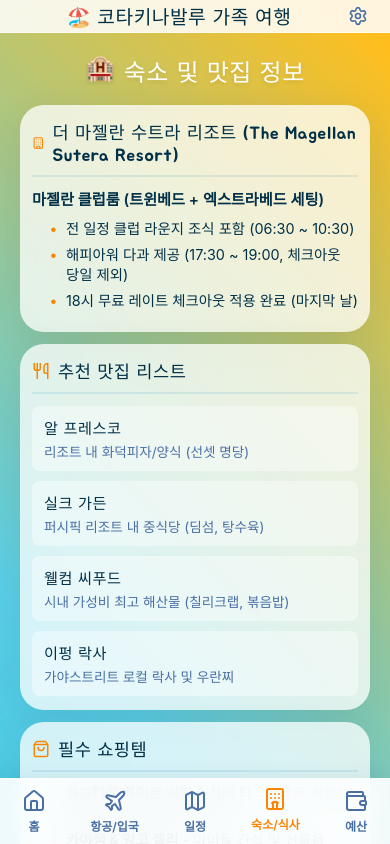
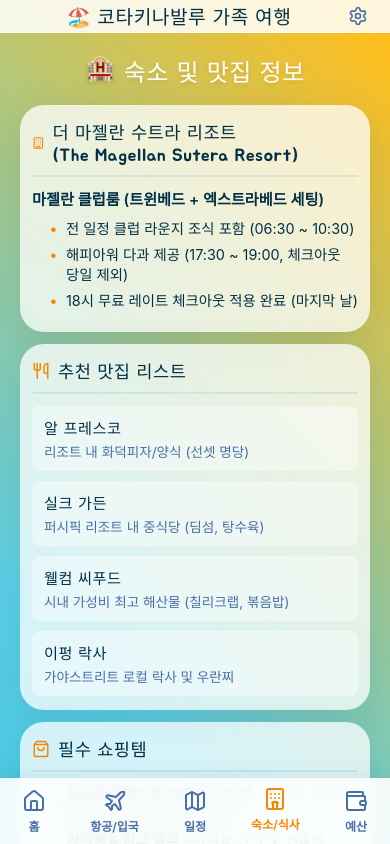
Before and after one commit to shjy235-dot/kota-family, a React (Vite) app: page /hotel in a window 390 px wide. Built offline with nearby package versions, Linux system fonts and the light colour scheme; no server answers; the database is empty; a web font is replaced by a local one.

Commit message:
style: fix english word-break in parentheses on mobile

```diff
--- a/src/components/HotelInfo.jsx
+++ b/src/components/HotelInfo.jsx
@@ -54,12 +54,22 @@
           <Building size={18} color="var(--sunset-accent)"/>
           {isAdminMode ? (
             <input type="text" value={hotel.name} onChange={e => updateHotel({...hotel, name: e.target.value})} style={{marginLeft: '8px', padding: '4px', border: '1px solid #ccc', borderRadius: '4px'}} />
-          ) : hotel.name}
+          ) : (
+            <span>
+              {hotel.name.split('(')[0]}
+              {hotel.name.includes('(') && <span style={{ display: 'inline-block' }}>({hotel.name.substring(hotel.name.indexOf('(') + 1)}</span>}
+            </span>
+          )}
         </h3>
         <p style={{ fontWeight: '600', marginBottom: '10px', fontSize: '0.95rem', color: 'var(--ocean-accent)' }}>
           {isAdminMode ? (
             <input type="text" value={hotel.roomType} onChange={e => updateHotel({...hotel, roomType: e.target.value})} style={{width: '100%', padding: '4px', border: '1px solid #ccc', borderRadius: '4px'}} />
-          ) : hotel.roomType}
+          ) : (
+            <span>
+              {hotel.roomType.split('(')[0]}
+              {hotel.roomType.includes('(') && <span style={{ display: 'inline-block' }}>({hotel.roomType.substring(hotel.roomType.indexOf('(') + 1)}</span>}
+            </span>
+          )}
         </p>
         <ul className="info-list" style={{ paddingLeft: '18px', margin: 0 }}>
           {hotel.benefits.map((benefit, idx) => (
```
